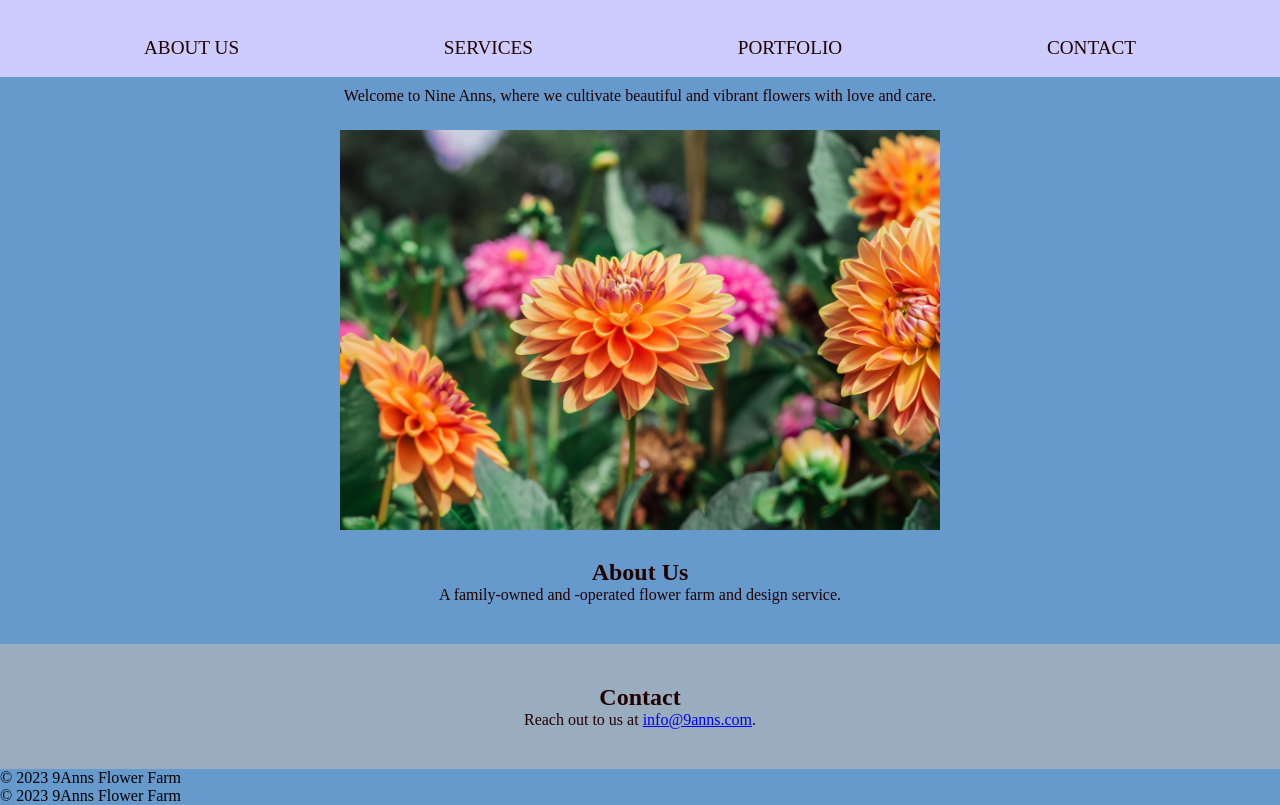
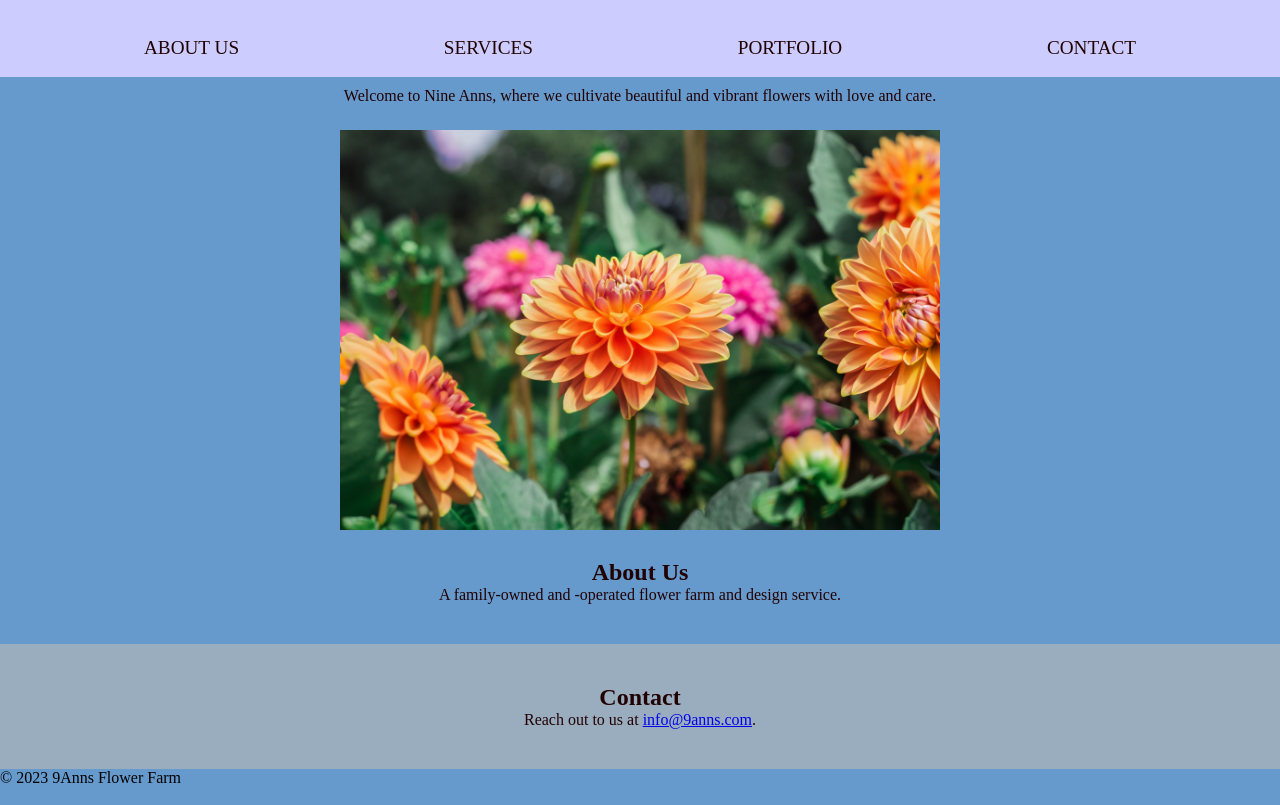
Before and after one commit to anniebandaid/9anns, a plain HTML site: page index.html in a window 1280 px wide. Shown: the part 210-1015 px from the top of the page. Drawn offline with Linux system fonts and the light colour scheme; files whose address does not match are found by name; a web font is replaced by a local one.

Commit message:
Update index.html

```diff
--- a/index.html
+++ b/index.html
@@ -52,9 +52,5 @@
     </footer>
 </body>
 
-</html>
-        <p>&copy; 2023 9Anns Flower Farm</p>
-    </footer>
-</body>
 
 </html>
```
